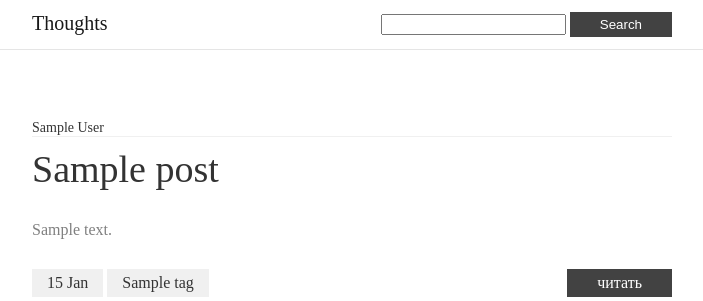
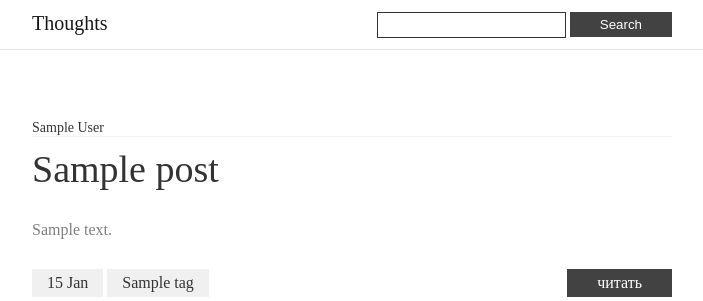
Before and after one commit to sultonmamadova/blog, a Django app: page /posts/ in a window 1280 px wide. Shown: the top 301 px of the page, without its empty margins (288-991 px from the left). Run offline with Django 4.2, Linux system fonts and the light colour scheme; tables that the repository leaves empty hold one stand-in row (values such as "Sample post").

Commit message:
change search styles

```diff
--- a/posts/templates/posts/post_base.html
+++ b/posts/templates/posts/post_base.html
@@ -154,6 +154,14 @@
     .line:last-child {
         display: none;
     }
+
+    [type="search"] {
+        border-radius: 0;
+        border: 1px solid #333;
+        padding: 2px 5px 2px 5px;
+        height: 26px;
+        outline: 0;
+    }
 </style>
 {% endblock page_styles %}
 
@@ -161,7 +169,7 @@
 <header>
     <div class="header-content">
         <a href="{% url 'post-list' %}">Thoughts</a>
-        <form action="{% url 'post-search' %}" method="get">
+        <form action="{% url 'post-search' %}" method="GET">
             <input type="search" name="search" value="{{ search }}">
             <input type="submit" value="Search" class="btn card-button">
         </form>
```
